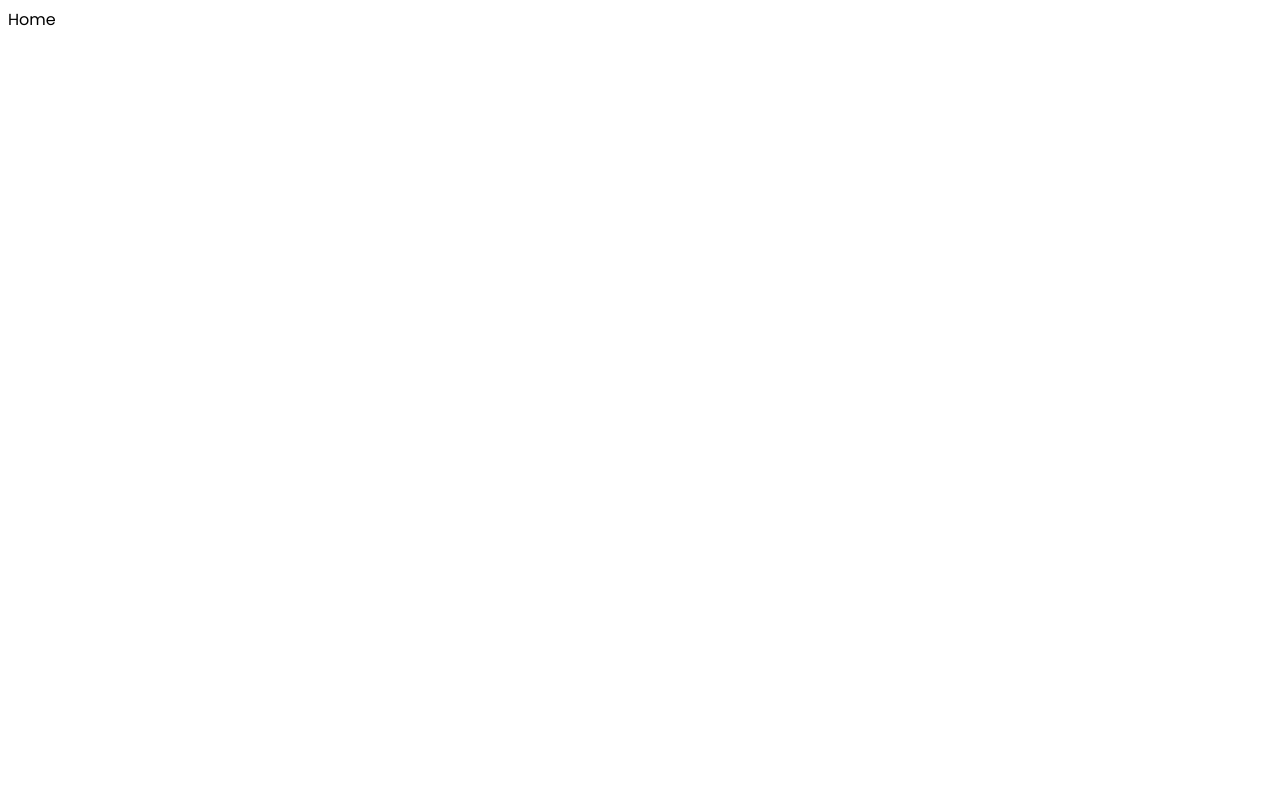
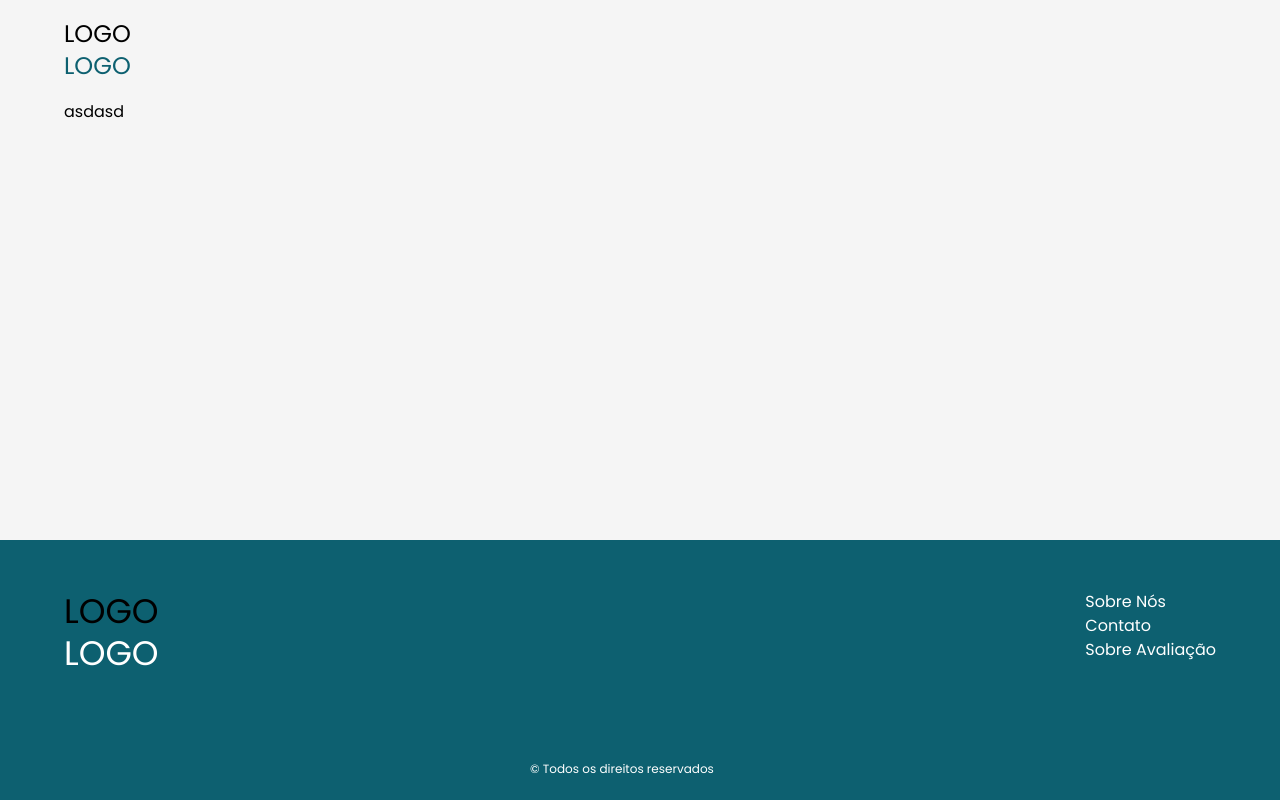
Before and after one commit to AnaaUdesc/TCC, a React (Vite) app: page / in a window 1280 px wide. Built offline with nearby package versions, Linux system fonts and the light colour scheme.

Commit message:
add home and footer

```diff
--- a/src/App.tsx
+++ b/src/App.tsx
@@ -1,5 +1,5 @@
 import ContatoPage from "./Pages/Contato";
-import { createTheme, ThemeProvider } from "@mui/material";
+import { createTheme, CssBaseline, ThemeProvider } from "@mui/material";
 import themeOptions from "./theme";
 import HomePage from "./Pages/Home";
 import {
@@ -23,6 +23,7 @@ function App() {
   return (
     <ThemeProvider theme={theme}>
       <RouterProvider router={router} />
+      <CssBaseline />
     </ThemeProvider>
   );
 }
--- /dev/null
+++ b/src/Componentes/Footer.tsx
@@ -0,0 +1,84 @@
+import { Box, Container, Typography } from "@mui/material";
+import { Link } from "react-router-dom";
+
+export default function Footer() {
+  return (
+    <Box
+      component="footer"
+      sx={{
+        height: "260px",
+        display: "flex",
+        backgroundColor: "secondary.main",
+        bottom: 0,
+      }}
+    >
+      <Container>
+        <Box
+          sx={{
+            display: "flex",
+            justifyContent: "space-between",
+            paddingY: "50px",
+            paddingBottom: "20px",
+            height: "100%",
+          }}
+        >
+          <Box>
+            <Typography variant="h4">LOGO</Typography>
+            <Typography variant="h4" color="#ffff">
+              LOGO
+            </Typography>
+          </Box>
+          <Box
+            sx={{
+              alignSelf: "flex-end",
+            }}
+          >
+            <Typography color="#ffff" variant="caption">
+              &copy; Todos os direitos reservados
+            </Typography>
+          </Box>
+
+          {/* Navegação do rodapé */}
+          <Box>
+            <Link to="/#" style={{ textDecoration: "none" }}>
+              <Typography
+                color="#ffff"
+                sx={{
+                  "&:hover": {
+                    textDecoration: "underline",
+                  },
+                }}
+              >
+                Sobre Nós
+              </Typography>
+            </Link>
+            <Link to="/contato" style={{ textDecoration: "none" }}>
+              <Typography
+                color="#ffff"
+                sx={{
+                  "&:hover": {
+                    textDecoration: "underline",
+                  },
+                }}
+              >
+                Contato
+              </Typography>
+            </Link>
+            <Link to="/#" style={{ textDecoration: "none" }}>
+              <Typography
+                color="#ffff"
+                sx={{
+                  "&:hover": {
+                    textDecoration: "underline",
+                  },
+                }}
+              >
+                Sobre Avaliação
+              </Typography>
+            </Link>
+          </Box>
+        </Box>
+      </Container>
+    </Box>
+  );
+}
--- /dev/null
+++ b/src/Componentes/Header.tsx
@@ -0,0 +1,21 @@
+import { Box, Typography } from "@mui/material";
+
+export default function Header() {
+  return (
+    <Box
+      component="header"
+      sx={{
+        height: "100px",
+        display: "flex",
+        alignItems: "center",
+      }}
+    >
+      <Box>
+        <Typography variant="h5">LOGO</Typography>
+        <Typography variant="h5" color="secondary">
+          LOGO
+        </Typography>
+      </Box>
+    </Box>
+  );
+}
--- a/src/Pages/Home.tsx
+++ b/src/Pages/Home.tsx
@@ -1,5 +1,21 @@
-import { Typography } from "@mui/material";
+import { Box, Container } from "@mui/material";
+import Header from "../Componentes/header";
+import Footer from "../Componentes/Footer";
 
 export default function HomePage() {
-  return <Typography>Home</Typography>;
+  return (
+    <Box
+      sx={{
+        minHeight: "100vh",
+        display: "flex",
+        flexDirection: "column",
+      }}
+    >
+      <Container sx={{ flexGrow: 1 }}>
+        <Header />
+        <Box>asdasd</Box>
+      </Container>
+      <Footer />
+    </Box>
+  );
 }
```
Also changed, not shown: src/Componentes/Menu.tsx (added).
